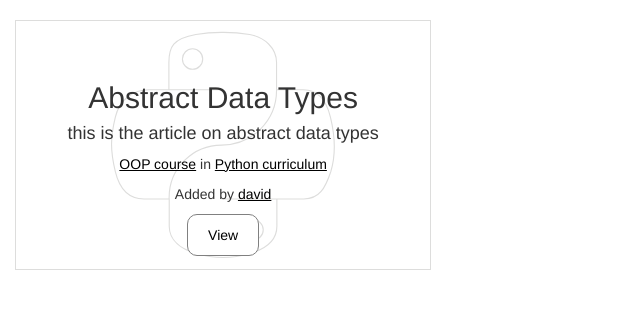
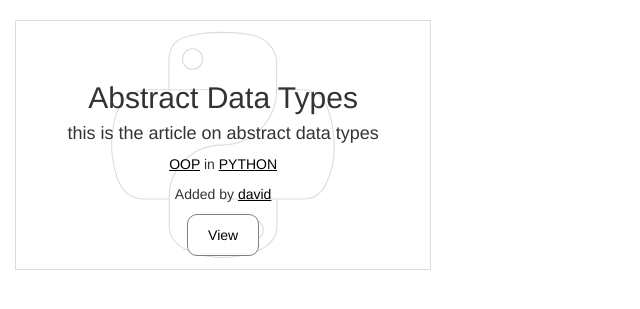
Before and after one commit to ekpo-d/progressMap, a Flask app: page /articles/ in a window 1280 px wide. Shown: the part 52-361 px from the top of the page, without its empty margins (0-640 px from the left). Run offline with Flask 2, Linux system fonts and the light colour scheme; data comes from the database, SQL or seed files in the repository; both versions use the stored data as it was after the commit; some libraries are stand-ins or nearby versions.

Commit message:
updated template

```diff
--- a/progressMap/templates/articles.html
+++ b/progressMap/templates/articles.html
@@ -21,8 +21,8 @@ ARTICLES
 				{{ article.description }}
 			</h4>
 			<p class="date underline">
-				<a href="{{ url_for('courses.show', page=article.course.title)}}">{{ article.course.title }} course</a> in
-				<a href="{{ url_for('curriculums.show', page=article.curriculum.title)}}">{{ article.curriculum.title }} curriculum
+				<a href="{{ url_for('courses.show', page=article.course.title)}}">{{ article.course.title.upper() }}</a> in
+				<a href="{{ url_for('curriculums.show', page=article.curriculum.title)}}">{{ article.curriculum.title.upper() }}
 				</a>
 			</p>
 			<p class="underline">Added by
```
Also changed, not shown: progressMap/models.db.
